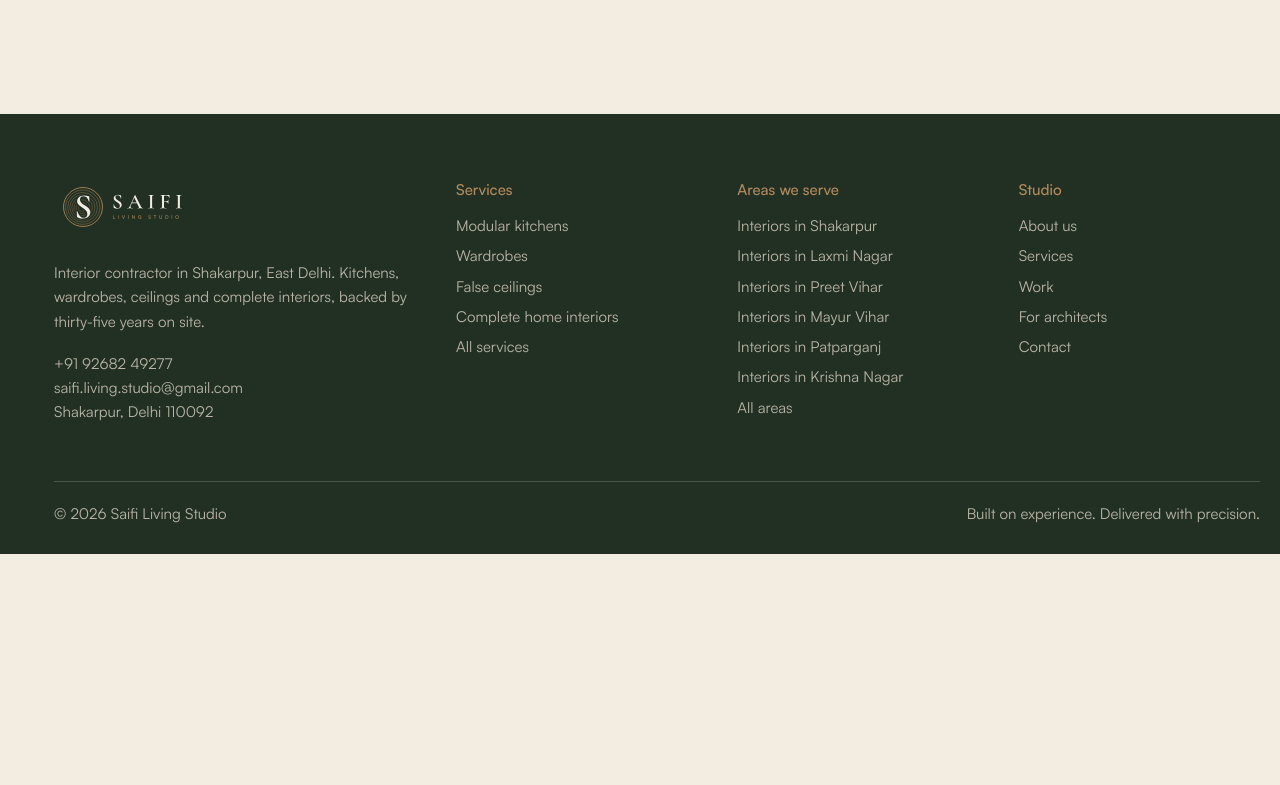
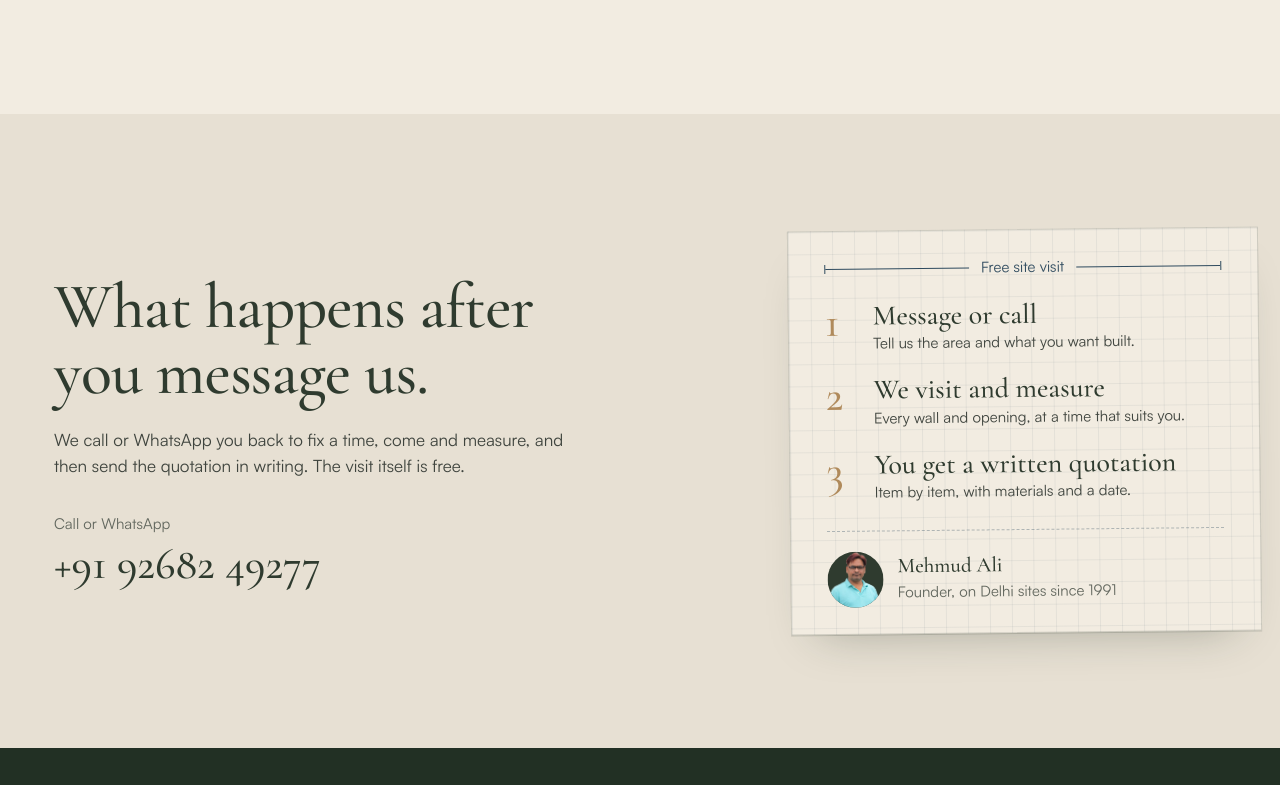
Before and after one commit to saifilivingstudio/saifi.living.studio, a plain HTML site: page contact.html in a window 1280 px wide. Shown: the part 1275-2060 px from the top of the page. Before the commit the page ends 1829 px from the top, so only its background shows below. Drawn offline with nearby package versions, Linux system fonts and the light colour scheme.

Commit message:
Contact: what happens next section with the visit slip
Co-Authored-By: Claude Opus 5.5 <noreply@anthropic.com>

```diff
--- a/contact.html
+++ b/contact.html
@@ -63,6 +63,17 @@
     </form>
   </div>
 </section>
+
+<section class="closing plaster" aria-labelledby="h-next">
+  <div class="wrap closing-grid">
+    <div class="closing-text">
+      <h2 id="h-next">What happens after you message us.</h2>
+      <p class="closing-lead">We call or WhatsApp you back to fix a time, come and measure, and then send the quotation in writing. The visit itself is free.</p>
+      <p class="phone-wrap"><span>Call or WhatsApp</span><a class="phone" href="tel:+919268249277">+91 92682 49277</a></p>
+    </div>
+    <aside class="visit-slip" aria-label="How a free site visit works"><p class="dim"><span>Free site visit</span></p><ol class="slip-steps"><li><b>Message or call</b><span>Tell us the area and what you want built.</span></li><li><b>We visit and measure</b><span>Every wall and opening, at a time that suits you.</span></li><li><b>You get a written quotation</b><span>Item by item, with materials and a date.</span></li></ol><div class="slip-sign"><img src="img/mehmud-ali-cutout.webp" alt="" width="900" height="995" loading="lazy"><p><b>Mehmud Ali</b><span>Founder, on Delhi sites since 1991</span></p></div></aside>
+  </div>
+</section>
 <script>
 (()=>{const v=i=>document.getElementById(i).value.trim(),a=document.getElementById('f-send'),e=document.getElementById('f-err');
 function b(){const L=['Hello Saifi Living Studio, I would like a site visit.','Name: '+v('f-name'),'Phone: '+v('f-phone'),'Locality: '+v('f-area'),'Work: '+v('f-type')];if(v('f-msg'))L.push('Details: '+v('f-msg'));a.href='https://wa.me/919268249277?text='+encodeURIComponent(L.join('\n'))}
```
